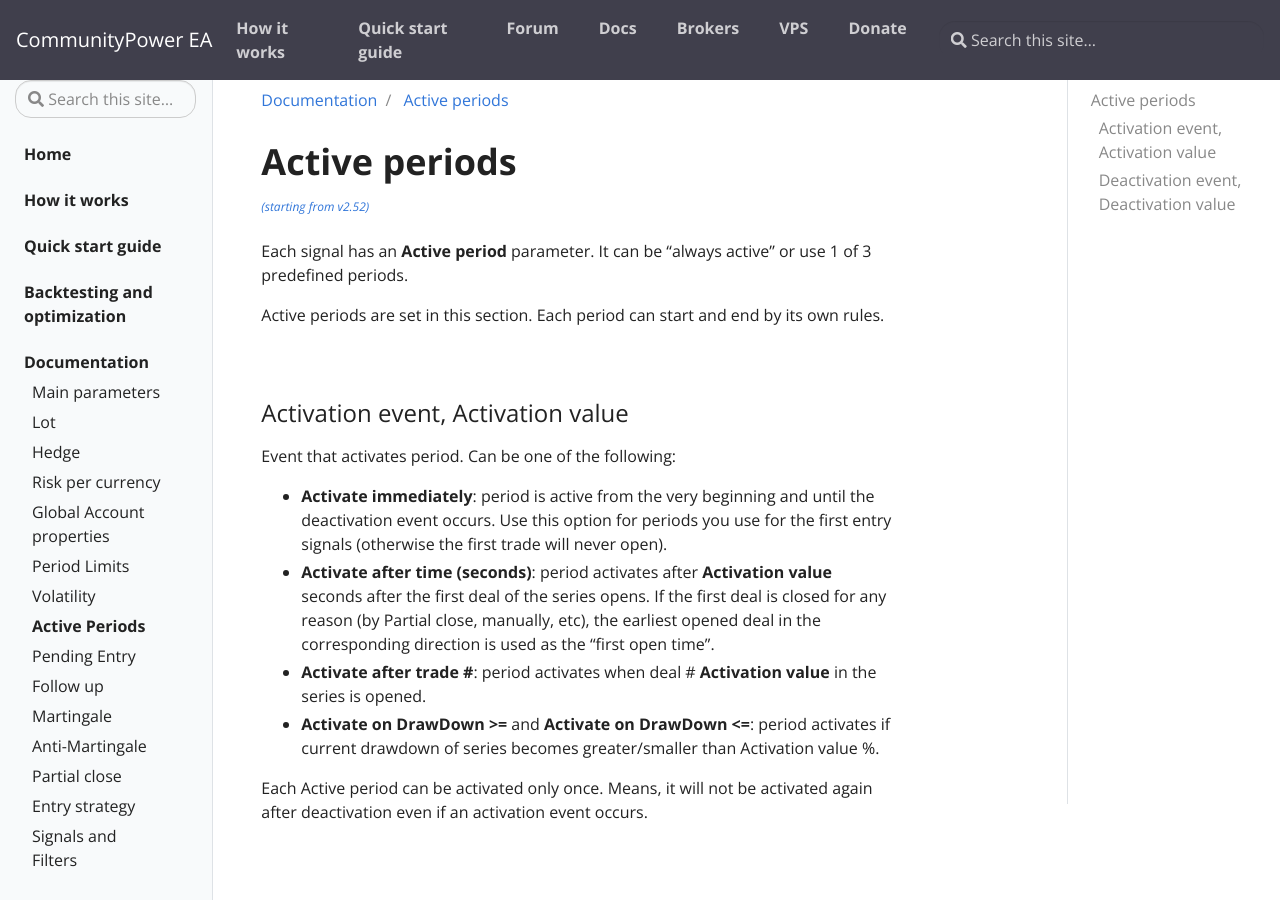
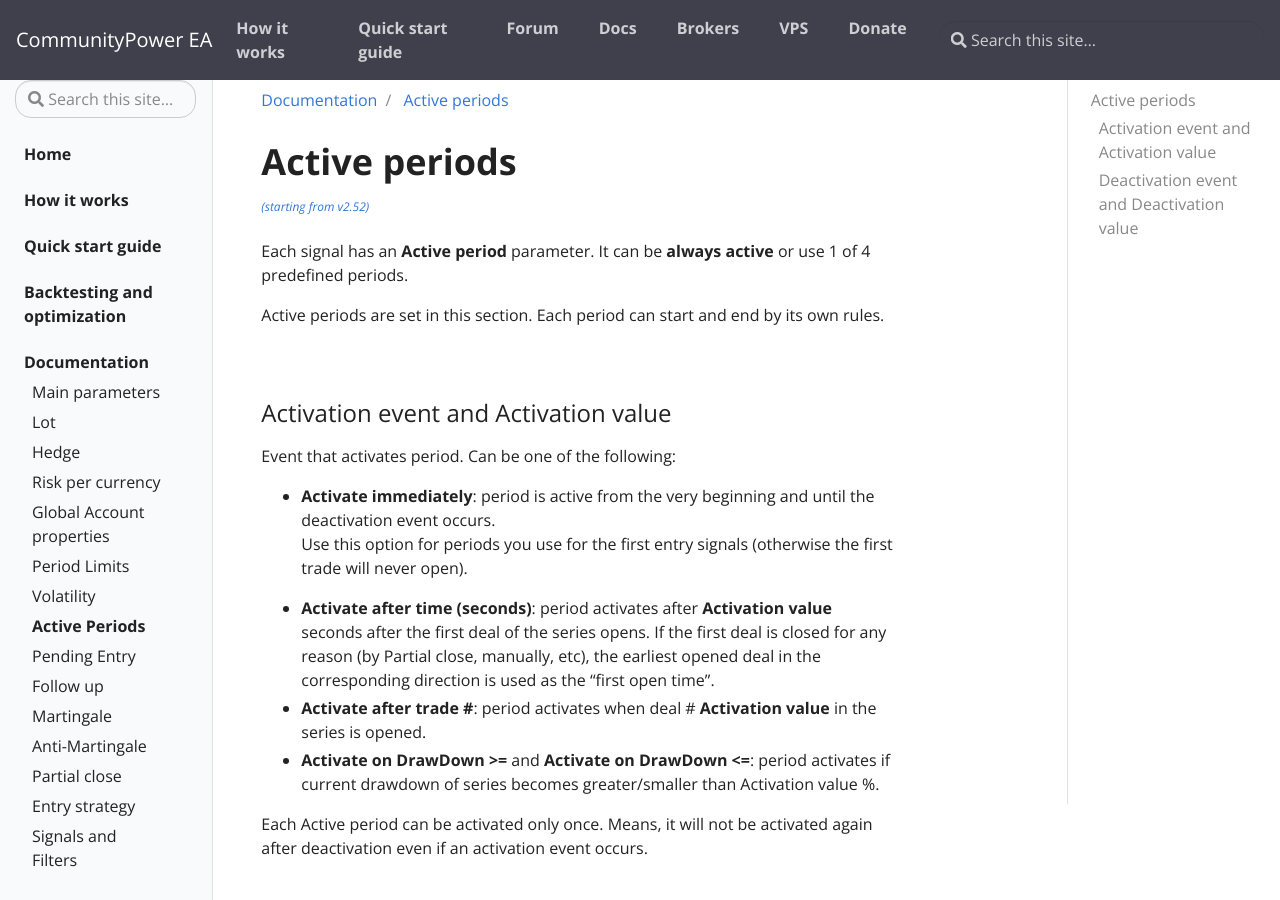
Before and after one commit to komposter/CommunityPowerEA.com, a Jekyll site: the page built from _docs/active-periods.md, in a window 1280 px wide and 900 px high. Built offline with Jekyll 4.4.1, drawn with Linux system fonts in a browser that asks for light colours; some of the changed text lies outside the part shown.

Commit message:
Content change

```diff
--- a/_docs/active-periods.md
+++ b/_docs/active-periods.md
@@ -7,17 +7,18 @@
 # Active periods
 <sup>[*(starting from v2.52)*](/docs/versions-history#20230211-0324-252)</sup>
 
-Each signal has an **Active period** parameter. It can be "always active" or use 1 of 3 predefined periods.
+Each signal has an **Active period** parameter. It can be **always active** or use 1 of 4 predefined periods.
 
 Active periods are set in this section. Each period can start and end by its own rules.
 
 
 <br />
 
-### Activation event, Activation value
+### Activation event and Activation value
 
 Event that activates period. Can be one of the following:
-* **Activate immediately**: period is active from the very beginning and until the deactivation event occurs. Use this option for periods you use for the first entry signals (otherwise the first trade will never open).
+* **Activate immediately**: period is active from the very beginning and until the deactivation event occurs. <br />Use this option for periods you use for the first entry signals (otherwise the first trade will never open).
+
 * **Activate after time (seconds)**: period activates after **Activation value** seconds after the first deal of the series opens. If the first deal is closed for any reason (by Partial close, manually, etc), the earliest opened deal in the corresponding direction is used as the "first open time".
 * **Activate after trade #**: period activates when deal # **Activation value** in the series is opened.
 * **Activate on DrawDown >=** and **Activate on DrawDown <=**: period activates if current drawdown of series becomes greater/smaller than Activation value %.
@@ -26,7 +27,8 @@
 
 <br />
 
-### Deactivation event, Deactivation value
+### Deactivation event and Deactivation value
 
-Deactivation events work the same way as activation events.<br/>
+Deactivation events work the same way as activation events.
+
 Period can't be deactivated if it is not active (all deactivation events will be ignored). But it can be deactivated right after the activation (if a deactivation event occurs). Period can be deactivated only once.
```
